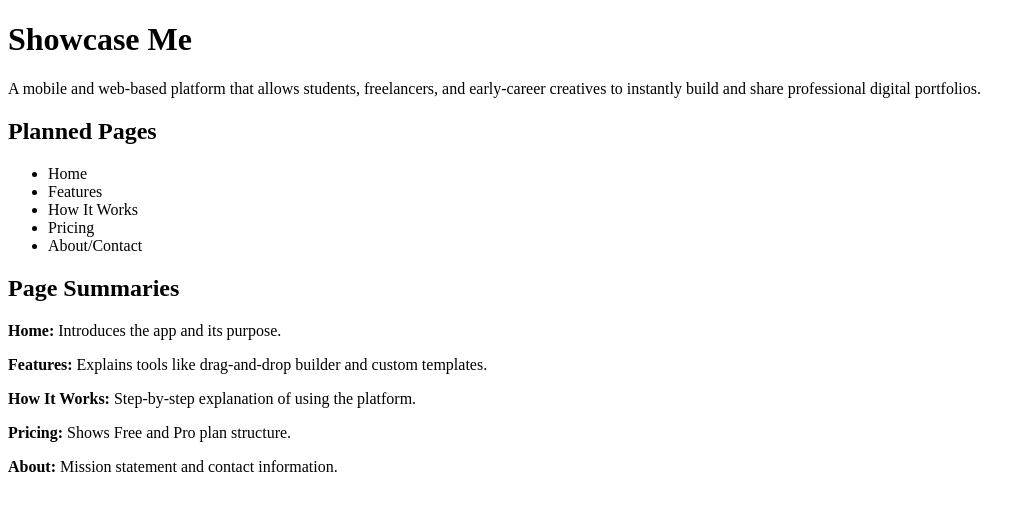
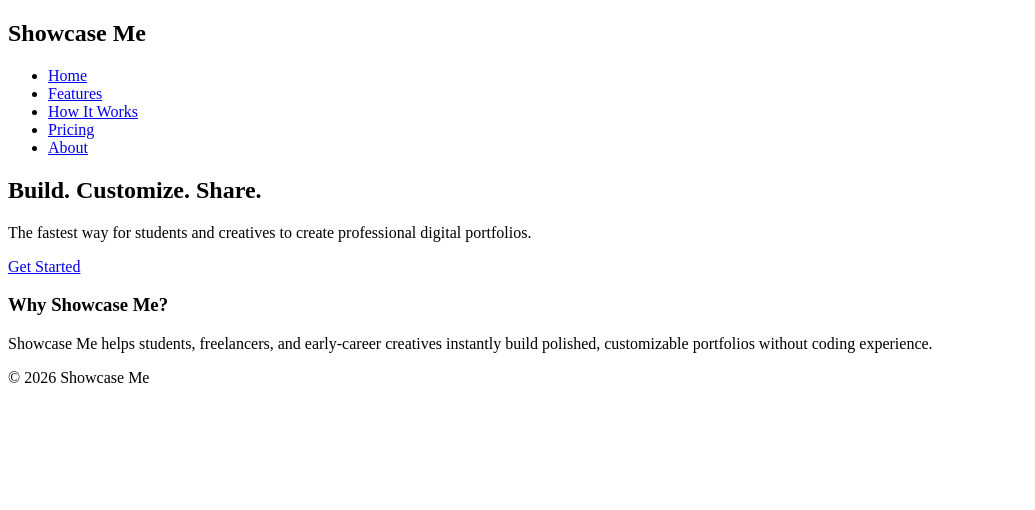
Before and after one commit to ShaniaLuns/Showcase-me, a plain HTML site: page index.html in a window 1280 px wide. Shown: the whole page, without its empty margins (0-1035 px from the left). Drawn offline with Linux system fonts and the light colour scheme.

Commit message:
Update index.html

```diff
--- a/index.html
+++ b/index.html
@@ -1,27 +1,38 @@
 <!DOCTYPE html>
-<html>
+<html lang="en">
 <head>
-<title>Showcase Me</title>
+<meta charset="UTF-8">
+<title>Showcase Me | Digital Portfolio Builder</title>
+<link rel="stylesheet" href="style.css">
 </head>
+
 <body>
-<h1>Showcase Me</h1>
-<p>A mobile and web-based platform that allows students, freelancers, and early-career creatives to instantly build and share professional digital portfolios.</p>
 
-<h2>Planned Pages</h2>
-<ul>
-<li>Home</li>
-<li>Features</li>
-<li>How It Works</li>
-<li>Pricing</li>
-<li>About/Contact</li>
-</ul>
+<nav>
+  <h1>Showcase Me</h1>
+  <ul>
+    <li><a href="index.html">Home</a></li>
+    <li><a href="features.html">Features</a></li>
+    <li><a href="how-it-works.html">How It Works</a></li>
+    <li><a href="pricing.html">Pricing</a></li>
+    <li><a href="about.html">About</a></li>
+  </ul>
+</nav>
 
-<h2>Page Summaries</h2>
-<p><strong>Home:</strong> Introduces the app and its purpose.</p>
-<p><strong>Features:</strong> Explains tools like drag-and-drop builder and custom templates.</p>
-<p><strong>How It Works:</strong> Step-by-step explanation of using the platform.</p>
-<p><strong>Pricing:</strong> Shows Free and Pro plan structure.</p>
-<p><strong>About:</strong> Mission statement and contact information.</p>
+<header class="hero">
+  <h2>Build. Customize. Share.</h2>
+  <p>The fastest way for students and creatives to create professional digital portfolios.</p>
+  <a href="#" class="btn">Get Started</a>
+</header>
+
+<section>
+  <h3>Why Showcase Me?</h3>
+  <p>Showcase Me helps students, freelancers, and early-career creatives instantly build polished, customizable portfolios without coding experience.</p>
+</section>
+
+<footer>
+  <p>© 2026 Showcase Me</p>
+</footer>
 
 </body>
 </html>
```
